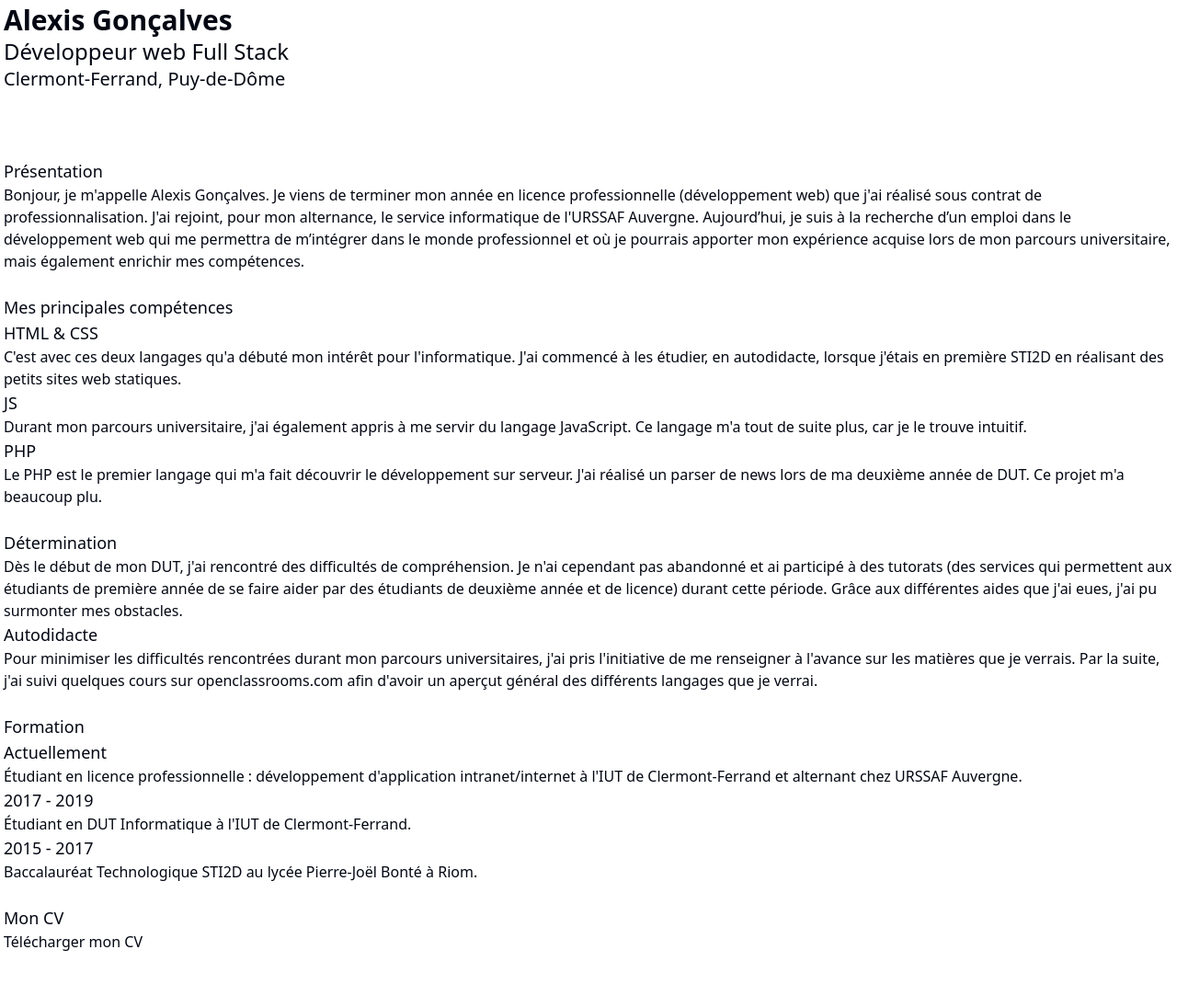
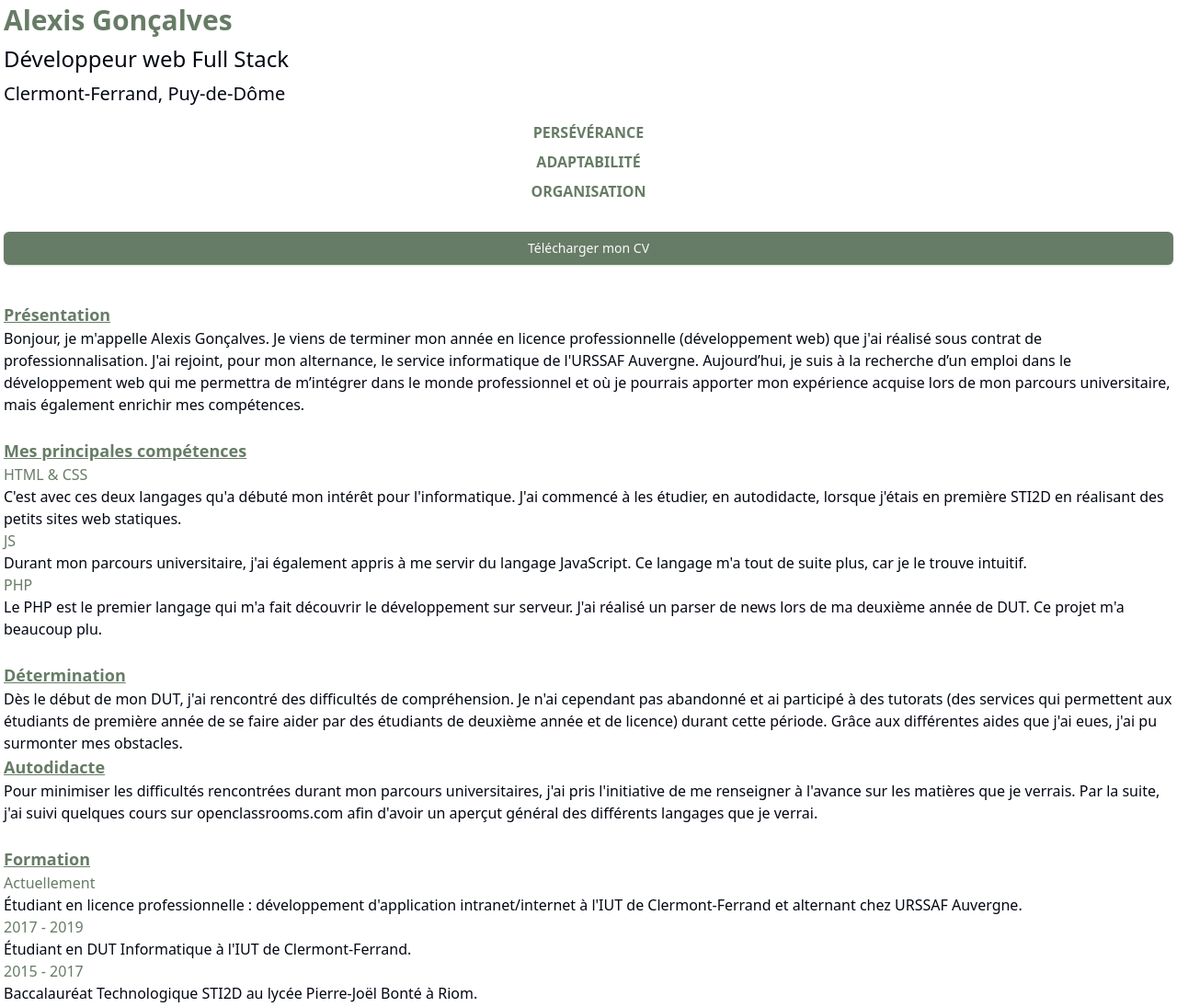
Before and after one commit to Valdorah/valdorah.github.io, an Astro site: page / in a window 1280 px wide. Shown: the top 1095 px of the page at 92% size. Built offline with nearby package versions, Linux system fonts and the light colour scheme; Astro itself is replaced by a stand-in of ours.

Commit message:
:construction: WIP

```diff
--- a/src/components/ui/button.tsx
+++ b/src/components/ui/button.tsx
@@ -10,7 +10,7 @@ const buttonVariants = cva(
     variants: {
       variant: {
         default:
-          "bg-primary text-primary-foreground shadow hover:bg-primary/90",
+          "bg-primary text-primary-foreground shadow hover:bg-secondary",
         destructive:
           "bg-destructive text-destructive-foreground shadow-sm hover:bg-destructive/90",
         outline:
--- a/src/layouts/HeaderLayout.astro
+++ b/src/layouts/HeaderLayout.astro
@@ -1,9 +1,27 @@
 ---
 import '@/styles/components/header.css';
+import {Button} from "../components/ui/button";
 ---
 
 <header>
-    <h1>Alexis Gonçalves</h1>
-    <h2>Développeur web Full Stack</h2>
-    <h3>Clermont-Ferrand, Puy-de-Dôme</h3>
+    <div class="personnal-infos">
+        <h1>Alexis Gonçalves</h1>
+        <h2>Développeur web Full Stack</h2>
+        <h3>Clermont-Ferrand, Puy-de-Dôme</h3>
+    </div>
+
+    <ul>
+        <li>Persévérance</li>
+        <li>Adaptabilité</li>
+        <li>Organisation</li>
+    </ul>
+
+
+    <div class="download">
+        <a href="/files/goncalves_alexis_cv.pdf" target="_blank">
+            <Button className="download-btn">
+                Télécharger mon CV
+            </Button>
+        </a>
+    </div>
 </header>
--- a/src/pages/index.astro
+++ b/src/pages/index.astro
@@ -1,6 +1,7 @@
 ---
 import "@/styles/globals.css";
 import BaseLayout from "../layouts/BaseLayout.astro";
+import { Button } from "@/components/ui/button";
 ---
 
 <BaseLayout>
@@ -89,13 +90,4 @@ import BaseLayout from "../layouts/BaseLayout.astro";
             </div>
         </article>
     </section>
-
-    <section>
-        <h4>Mon CV</h4>
-        <article>
-            <p>
-                <a href="/files/goncalves_alexis_cv.pdf" target="_blank">Télécharger mon CV</a>
-            </p>
-        </article>
-    </section>
 </BaseLayout>
--- a/src/styles/components/header.css
+++ b/src/styles/components/header.css
@@ -0,0 +1,17 @@
+.personnal-infos {
+    @apply flex flex-col gap-2;
+}
+
+.download {
+    .download-btn {
+        @apply w-full my-4;
+    }
+}
+
+ul {
+    @apply flex flex-col items-center gap-2 my-4;
+
+    li {
+        @apply text-primary font-bold uppercase;
+    }
+}
--- a/src/styles/globals.css
+++ b/src/styles/globals.css
@@ -13,10 +13,10 @@
       --popover: 0 0% 100%;
       --popover-foreground: 224 71.4% 4.1%;
 
-      --primary: 220.9 39.3% 11%;
+      --primary: 117.27, 9.73%, 44.31%;
       --primary-foreground: 210 20% 98%;
 
-      --secondary: 220 14.3% 95.9%;
+      --secondary: 107.14, 19.44%, 85.88%;
       --secondary-foreground: 220.9 39.3% 11%;
 
       --muted: 220 14.3% 95.9%;
@@ -76,7 +76,7 @@
     }
 
     main {
-      @apply flex-1 my-12;
+      @apply flex-1;
 
       section {
         @apply my-6;
@@ -84,7 +84,7 @@
     }
 
     h1 {
-      @apply text-3xl font-bold;
+      @apply text-primary text-3xl font-bold;
     }
 
     h2 {
@@ -95,7 +95,15 @@
       @apply text-xl;
     }
 
-    h4, h5 {
-      @apply text-lg;
+    h4 {
+      @apply text-primary text-lg font-bold underline;
+    }
+
+    h5 {
+      @apply text-primary
+    }
+
+    button:hover {
+      @apply bg-primary;
     }
   }
```
